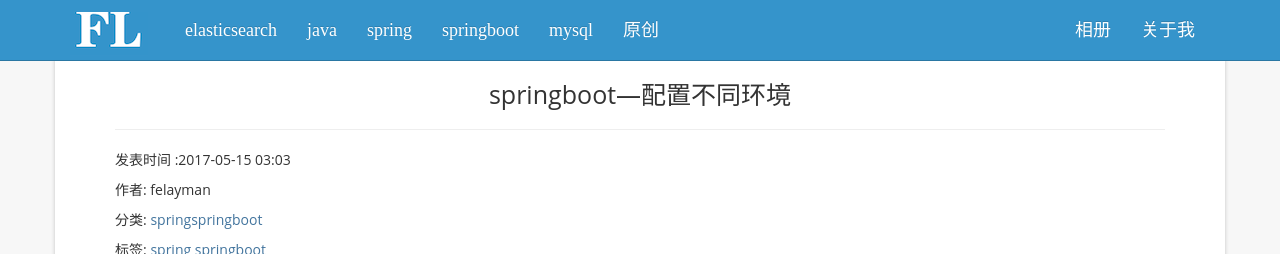
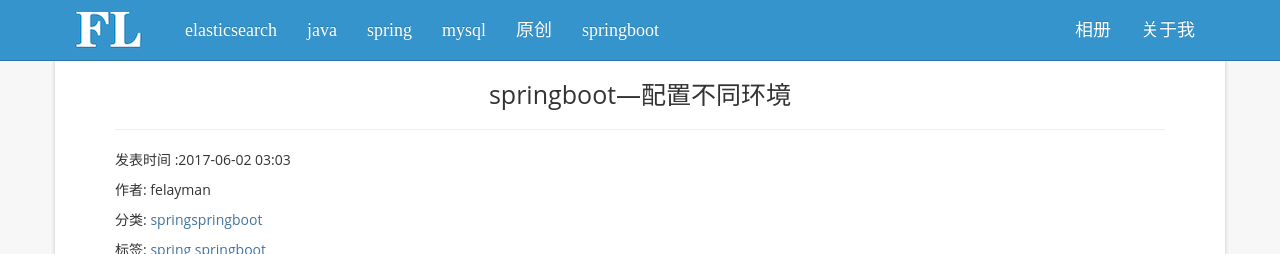
Before and after one commit to chcchccch/felayman.github.io, a Jekyll site: the page built from _posts/springboot/2015-06-02-springboot—配置不同环境.md, in a window 1280 px wide and 900 px high. Shown: the top 254 px of the window. Built offline with Jekyll 4.4.1, drawn with Linux system fonts in a browser that asks for light colours; comment, search, counter and statistics services are not loaded.

```diff
--- a/_posts/springboot/2015-06-02-springboot—配置不同环境.md
+++ b/_posts/springboot/2015-06-02-springboot—配置不同环境.md
@@ -1,7 +1,7 @@
 ---
 layout: post
 title:  "springboot—配置不同环境"
-date:   2017-05-15 11:03:01 +0800
+date:   2017-06-02 11:03:01 +0800
 categories: spring springboot
 tag: spring springboot
 sid: 1496337989
```
